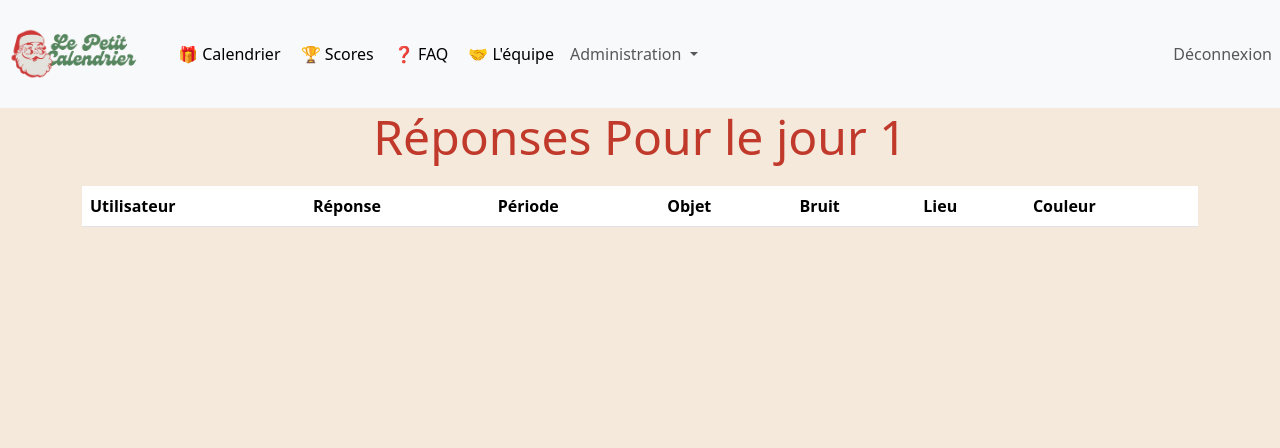
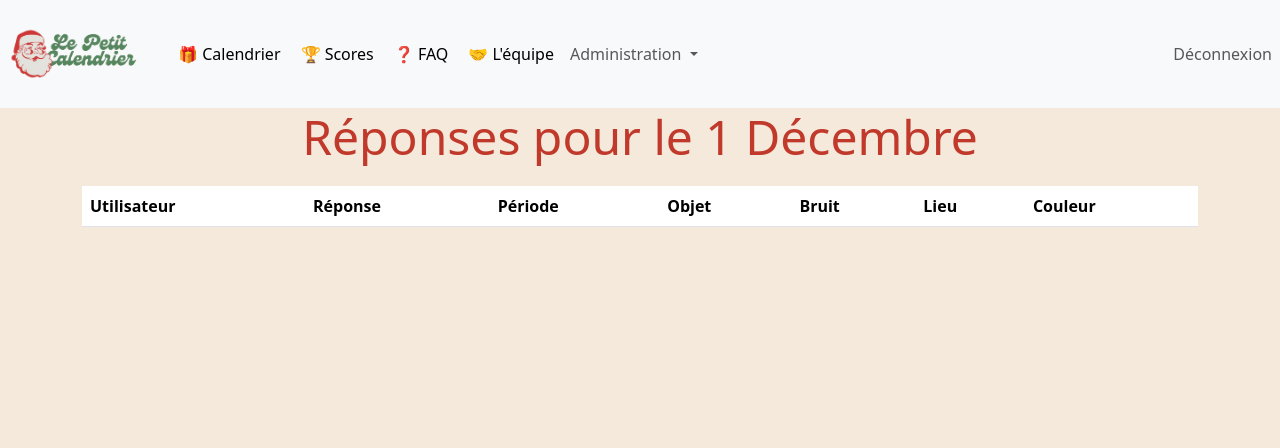
Before and after one commit to goudinium/calendrier, a Flask app: page /answers/1 in a window 1280 px wide. Shown: the top 448 px of the page. Run offline with Flask 3, Linux system fonts and the light colour scheme; a user stored in the database is signed in; lists and menus that the app fills with data are empty.

Commit message:
modifications de dernière minute

```diff
--- a/petitcalendrier/templates/answers_by_day.j2
+++ b/petitcalendrier/templates/answers_by_day.j2
@@ -1,7 +1,7 @@
 {% extends "layout.j2" %}
 {% block content %}
 <div class="row text-center">
-    <h1>Réponses Pour le jour {{day}}</h1>
+    <h1>Réponses pour le {{day}} Décembre</h1>
 </div>
 <div class="container content-section d-flex align-items-center justify-content-center">
 <table class="table">
--- a/petitcalendrier/templates/apropos.j2
+++ b/petitcalendrier/templates/apropos.j2
@@ -42,7 +42,7 @@
             <span class="fs-10">ta soeur </span>
           </h5>
           <p class="card-text text-start mt-1">
-          Coucou, c'est moi qui écrit ! Je m'appelle Tiphaine, j'ai 23 ans et je... Non mais vous vous attendiez pas à une description de moi quand même ? On se connaît bien maintenant, non ? 👉👈 Pour ce nouveau Noël, je voulais créer un calendrier de l'Avent un peu différent des 3 derniers, alors j'ai replonger la tête dans le code. J'espère que ça valait le coup ! En tout cas, ça m'a bien occupé mes journées de chômage :)
+          Coucou, c'est moi qui écrit ! Je m'appelle Tiphaine, j'ai 23 ans et je... Non mais vous vous attendiez pas à une description de moi quand même ? On se connaît bien maintenant, non ? 👉👈 Pour ce nouveau Noël, je voulais créer un calendrier de l'Avent un peu différent des 3 derniers, alors j'ai replongé la tête dans le code. J'espère que ça valait le coup ! En tout cas, ça m'a bien occupé mes journées de chômage :)
           </p>
         </div>
       </div>
--- a/petitcalendrier/templates/old_gift_without_answer.j2
+++ b/petitcalendrier/templates/old_gift_without_answer.j2
@@ -5,7 +5,7 @@
     <div class="row justify-content-center align-items-center">
 
         <!-- Titre principal -->
-        <h1 class="text-center mb-5">Jour {{ day }} 🎁</h1>
+        <h1 class="text-center mb-5">{{ day }} décembre 🎁</h1>
 
         <div class="col-12 col-md-6 col-lg-4 mb-5 text-center">
             <img src="{{ challenge }}" class="img-fluid rounded shadow" alt="Challenge Image" />
```
